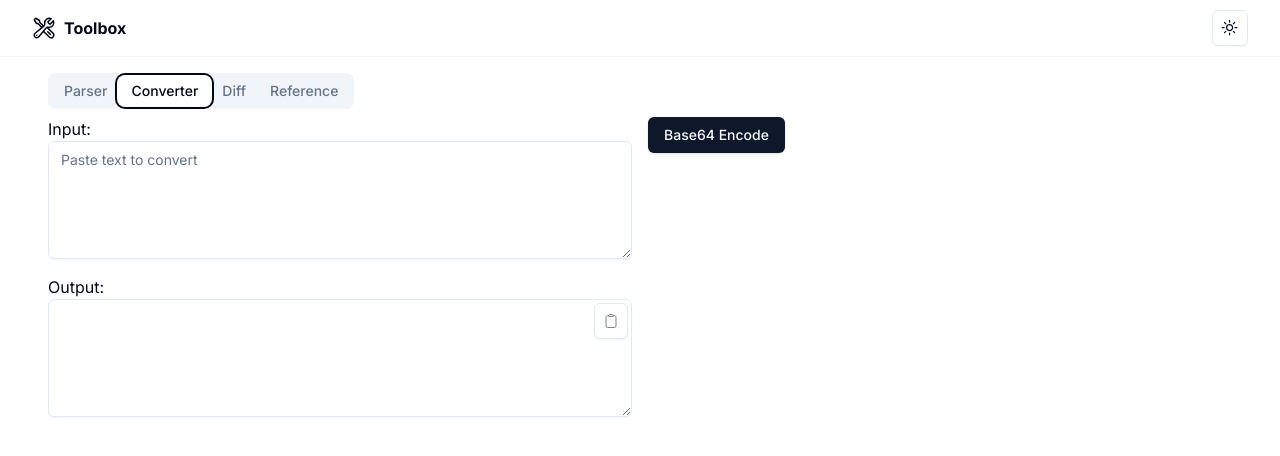
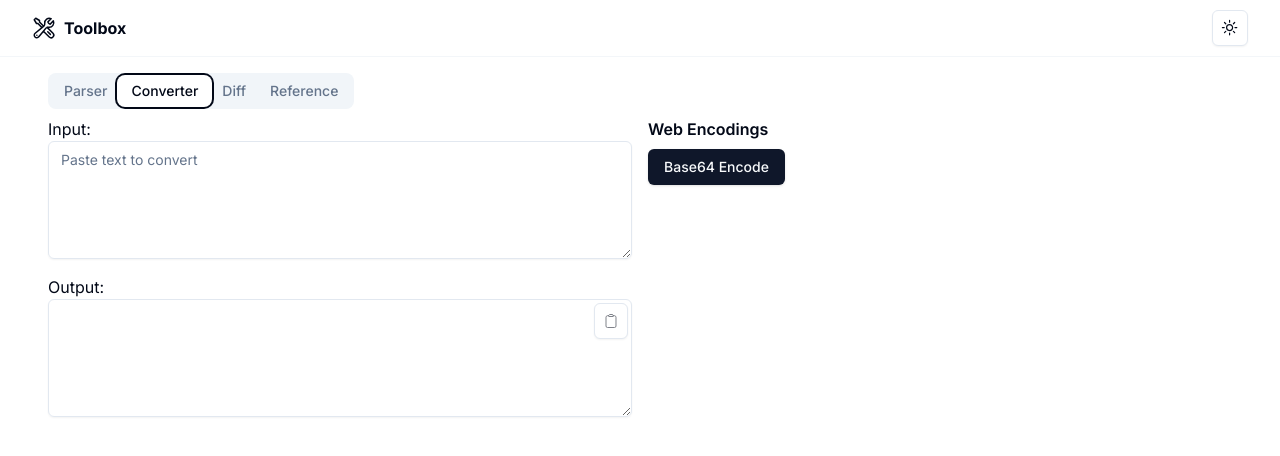
Before and after one commit to thameera/toolbox, a Next.js app: page / in a window 1280 px wide. Both pictures are taken after typing "Sample", "Sample" into the empty fields and a click on the tab "Converter". Shown: the top 456 px of the page. Built offline with nearby package versions, Linux system fonts and the light colour scheme.

Commit message:
Move converter buttons to its own component

```diff
--- /dev/null
+++ b/src/components/converter/conv-buttons.tsx
@@ -0,0 +1,24 @@
+import { Button } from "../ui/button";
+
+interface ConverterButtonsProps {
+  convertCallback: (taskId: string) => void;
+}
+
+export function ConverterButtons({
+  convertCallback,
+}: ConverterButtonsProps): JSX.Element {
+  const ConvButton = ({ taskId, label }: { taskId: string; label: string }) => {
+    return <Button onClick={() => convertCallback(taskId)}>{label}</Button>;
+  };
+
+  return (
+    <div className="flex items-center space-x-2">
+      <div className="flex flex-col gap-2">
+        <div className="font-semibold">Web Encodings</div>
+        <div>
+          <ConvButton taskId="base64_encode" label="Base64 Encode" />
+        </div>
+      </div>
+    </div>
+  );
+}
--- a/src/components/converter/conv-container.tsx
+++ b/src/components/converter/conv-container.tsx
@@ -2,6 +2,7 @@ import { DynamicTextarea } from "../dynamic-textarea";
 import { Button } from "@/components/ui/button";
 import { useState } from "react";
 import { convertText } from "@/lib/converters";
+import { ConverterButtons } from "./conv-buttons";
 
 export function ConvContainer(): JSX.Element {
   const [input, setInput] = useState("");
@@ -33,7 +34,7 @@ export function ConvContainer(): JSX.Element {
         </div>
       </div>
       <div className="pl-2 w-1/2">
-        <Button onClick={() => convert("base64_encode")}>Base64 Encode</Button>
+        <ConverterButtons convertCallback={convert} />
       </div>
     </div>
   );
```
